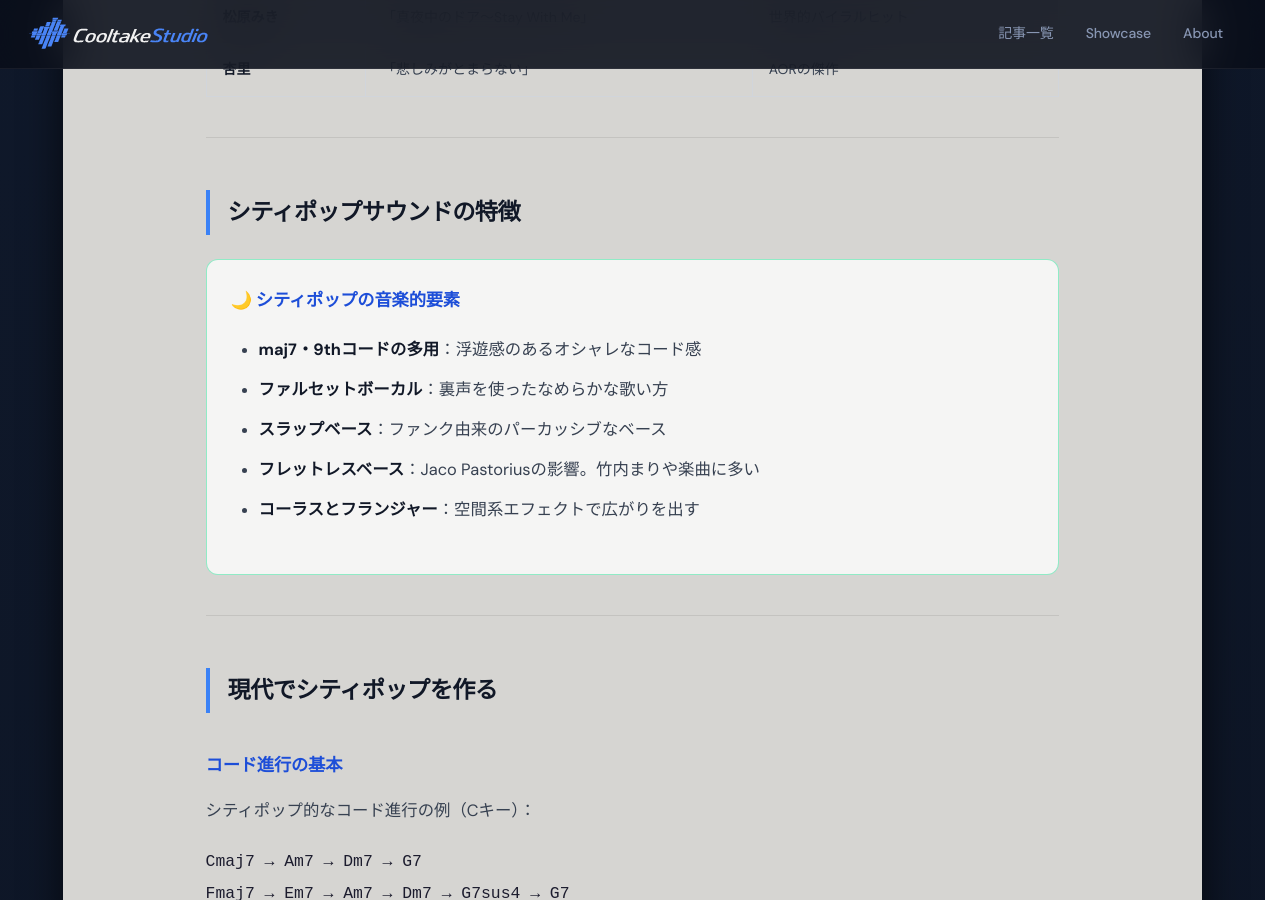
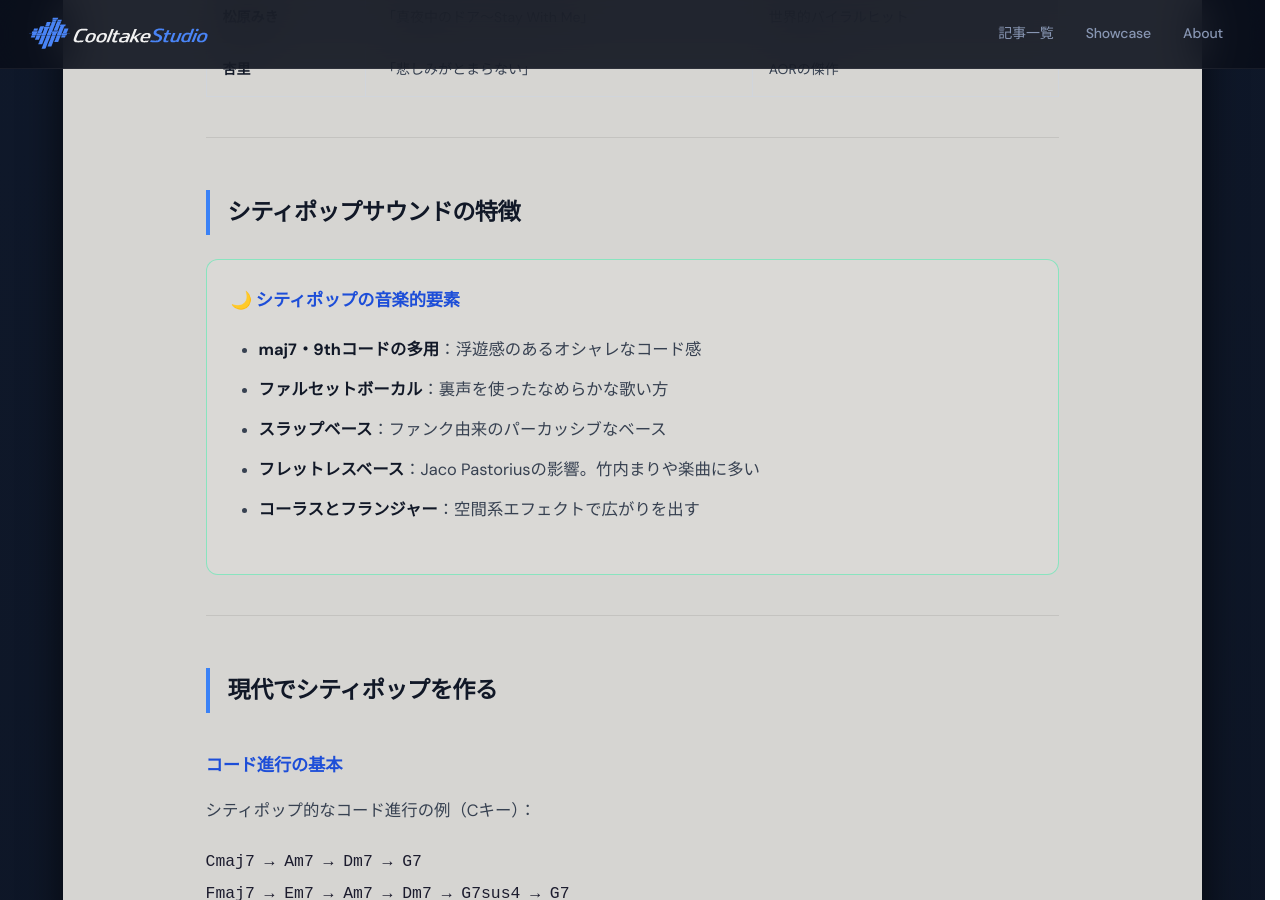
Before and after one commit to cooltake/cooltake-staging, a Jekyll site: the page built from _posts/2026-05-30-japan-music-15-city-pop-revival.md, in a window 1280 px wide and 900 px high, scrolled down 1464 px. Built offline with Jekyll 4.4.1, drawn with Linux system fonts in a browser that asks for light colours; some web fonts are replaced.

Commit message:
fix: カラーボックス背景透明度修正（0.75→0.10）全記事

```diff
--- a/_posts/2026-05-30-japan-music-15-city-pop-revival.md
+++ b/_posts/2026-05-30-japan-music-15-city-pop-revival.md
@@ -45,7 +45,7 @@ description: "山下達郎・竹内まりや・大貫妙子が世界で再評価
 
 ## シティポップサウンドの特徴
 
-<div style="background:rgba(255,255,255,0.75);border-radius:12px;padding:1.5rem;margin:1.5rem 0;border:1px solid rgba(110,231,183,0.75);">
+<div style="background:rgba(255,255,255,0.10);border-radius:12px;padding:1.5rem;margin:1.5rem 0;border:1px solid rgba(110,231,183,0.75);">
 <h3 style="color:#a7f3d0;margin-top:0;">🌙 シティポップの音楽的要素</h3>
 <ul style="color:#e2e8f0;">
 <li><strong>maj7・9thコードの多用</strong>：浮遊感のあるオシャレなコード感</li>
```
